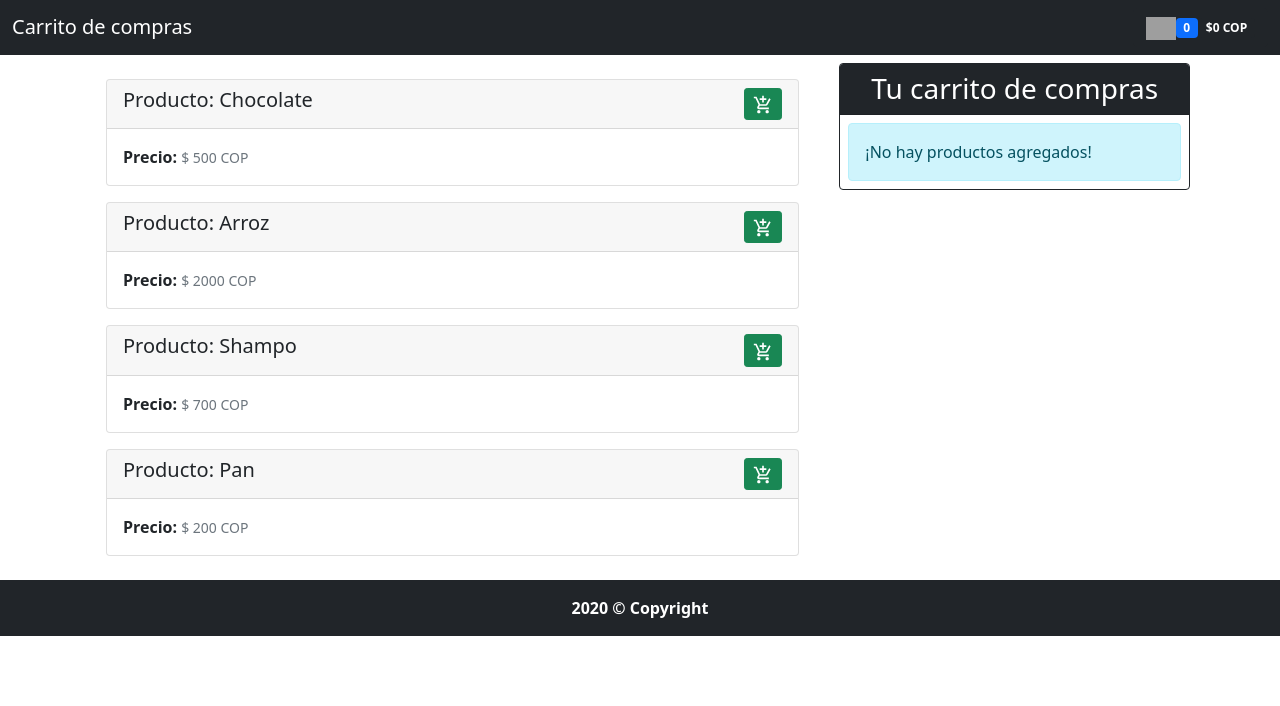
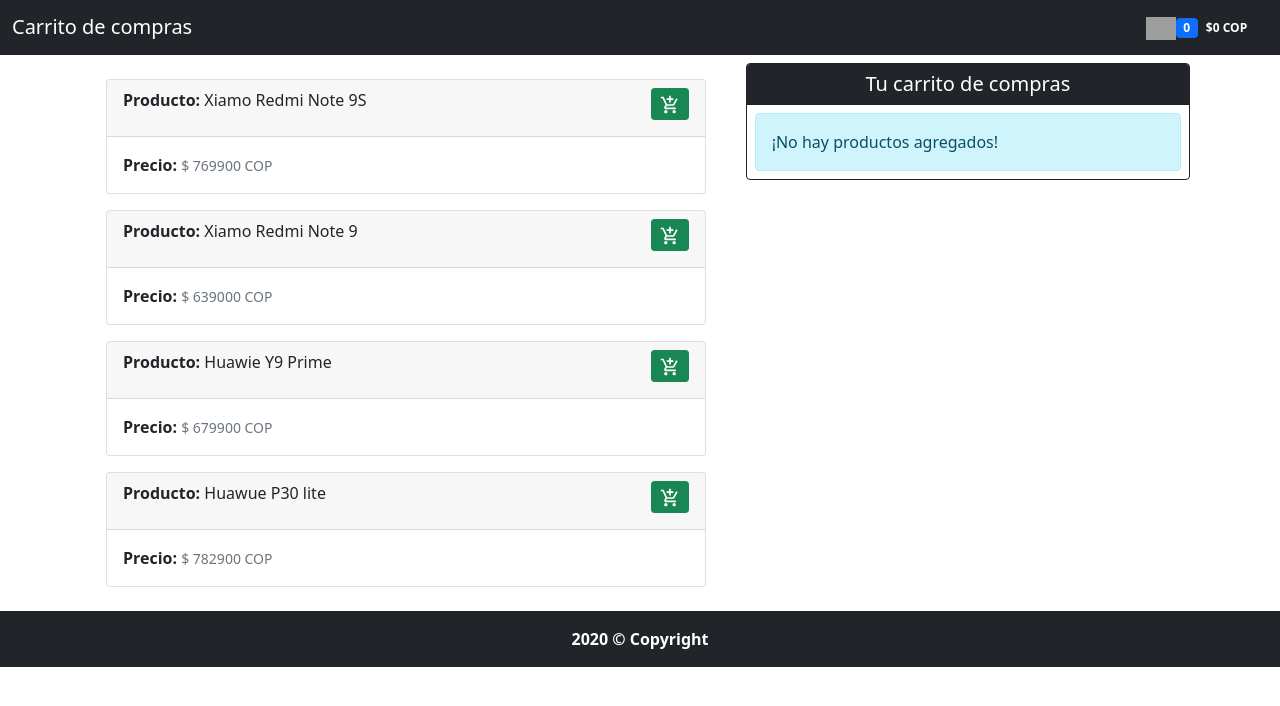
Before and after one commit to calfonsopinilla/Carrito, a React (Create React App) app: page / in a window 1280 px wide. Shown: the top 706 px of the page. Built offline with nearby package versions, Linux system fonts and the light colour scheme; grey boxes are pictures that could not be loaded.

Commit message:
Comentando el codigo
Se comento algunas partes del codigo JS para comprender el funcionamiento de cada funcion y el uso de Hooks

```diff
--- a/src/App.js
+++ b/src/App.js
@@ -5,15 +5,21 @@
 import Carrito from './components/Carrito';
 
 function App() {
+  /**Obtener la fecha, unicamente el año Ej: 2020 */
   const fecha = new Date().getFullYear();
-
+  /**Hook useState para tener el carrito
+   * carrito la variable que tendra el state actual
+   * en este caso esta vacio useSate([])
+   * agregarCarrito cambia el state carrito, ya que no se
+   * puede modificar directamente */
   const [carrito, agregarCarrito] = useState([]);
-
+  /**Hook useState para tener productos
+   * productos tiene como state acual un arreglo de objetos*/
   const [productos, setProductos] = useState([
-    {id:1,nombre:"Chocolate",precio:500},
-    {id:2,nombre:"Arroz",precio:2000},
-    {id:3,nombre:"Shampo",precio:700},
-    {id:4,nombre:"Pan",precio:200}
+    {id:1,nombre:"Xiamo Redmi Note 9S",precio:769900},
+    {id:2,nombre:"Xiamo Redmi Note 9",precio:639000},
+    {id:3,nombre:"Huawie Y9 Prime",precio:679900},
+    {id:4,nombre:"Huawue P30 lite",precio:782900}
   ]);
   return (
     <Fragment>
@@ -22,7 +28,7 @@
       />
       <div className="container">
         <div className="row p-2">
-          <div className="col-md-8">
+          <div className="col-md-7">
             {productos.map(producto=>(
               <Producto
                   key={producto.id}
@@ -33,7 +39,7 @@
                 />
             ))}
           </div>
-          <div className="col-md-4">
+          <div className="col-md-5">
             <Carrito
               carrito={carrito}
               agregarCarrito={agregarCarrito}
--- a/src/components/Carrito.jsx
+++ b/src/components/Carrito.jsx
@@ -3,7 +3,7 @@
 
 const Carrito = ({carrito,agregarCarrito}) => (
     <div className="card border-dark">
-        <h3 className="card-header text-center text-white bg-dark">Tu carrito de compras</h3>
+        <h5 className="card-header text-center text-white bg-dark">Tu carrito de compras</h5>
         {carrito.length === 0
         ?<div className="m-2 alert alert-info" role="alert">
         ¡No hay productos agregados!
--- a/src/components/Header.jsx
+++ b/src/components/Header.jsx
@@ -2,6 +2,8 @@
 import carritoimg from '../assets/img/carrito.svg';
 
 const Header = ({carrito}) => {
+    /**Realizar un total del precio de los productos agregados al carrito
+     * por medio de la funcion reduce */
     let total = carrito.reduce((precioTotal,producto)=>{
         return precioTotal + producto.precio;
     },0);
--- a/src/components/Producto.jsx
+++ b/src/components/Producto.jsx
@@ -3,26 +3,34 @@
 import borrarimg from '../assets/img/borrar.svg';
 
 const Producto = ({producto,productos,carrito,agregarCarrito}) => {
-
+    /**Destructuracion del parametro producto con Object destructuring */
     const {id,nombre,precio} = producto;
-
+    /**Arrow function para realizar la compra del producto por medio del id */
     const realizarCompra = id => {
+        /**Realiza una busqueda en la lista de los productos, filtrandolo por el codigo
+         * Retorna un array, en la pos 0 se encuentra el ojeto */
         const producto = productos.filter(producto => producto.id === id)[0];
+        /**Agregamos al carrito el producto comprado,
+        realizando una copia del carrito y el producto a agregar*/
         agregarCarrito([
             ...carrito,
             producto
         ]);
     }
-
+    /**Arrow function para eliminar un producto del carrito por medio del id */
     const eliminarProducto = id => {
+        /**Realiza una busqueda en el carrito donde retorna un arreglo con los elementos
+         * NO seleccionados por el usuario */
         const productos = carrito.filter(producto=> producto.id !== id);
+        /**Modifica el carrito con el array generado por productos */
         agregarCarrito(productos);
     }
-
     return (
         <div className="card m-3">
             <div className="card-header d-flex justify-content-between">
-                <h5 class="card-title mb-0">Producto: {nombre}</h5>
+                <div class="card-title mb-0">
+                    <p><b>Producto:</b> {nombre}</p>
+                </div>
                 <div>
                     {productos
                     ?(<button
```
Also changed, not shown: 1 other file (tests, documents, lock files or other folders).
